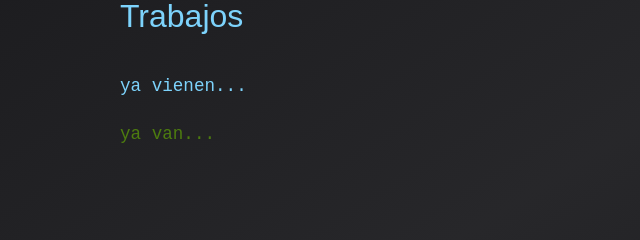
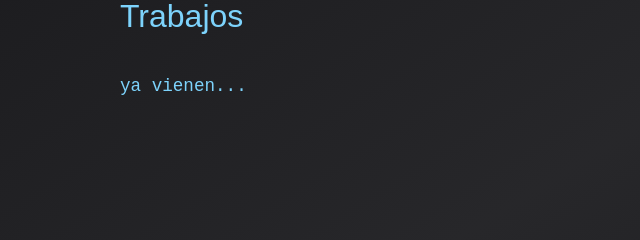
Before and after one commit to pedregalux/newastro, an Astro site: page /trabajos in a window 1280 px wide. Shown: the part 275-515 px from the top of the page, 0-640 px from the left. Built offline with nearby package versions, Linux system fonts and the light colour scheme; Astro itself is replaced by a stand-in of ours.

Commit message:
notasupdate301125

```diff
--- a/src/pages/trabajos.astro
+++ b/src/pages/trabajos.astro
@@ -11,7 +11,6 @@ import Sidebar from '../components/Sidebar.astro';
         <h2>Trabajos</h2>
 
         <p class="text-pretty text-sky-300">ya vienen...</p>
-            <p class="text-lime-700">ya van...</p>
     </div>
 
     <div>
```
